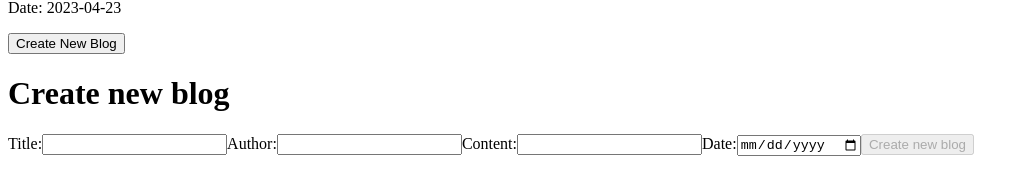
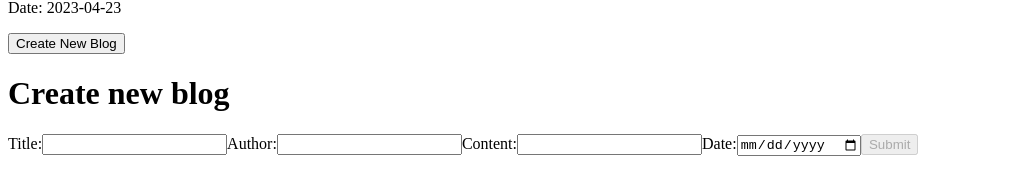
Before and after one commit to Andreaa-Dev/blog-angular, an Angular app: page / in a window 1280 px wide. Both pictures are taken after a click on the button "Create New Blog". Shown: the part 251-446 px from the top of the page, without its empty margins (0-1029 px from the left). Built offline with nearby package versions, Linux system fonts and the light colour scheme.

Commit message:
add blog logic work

```diff
--- a/blogs.json
+++ b/blogs.json
@@ -13,6 +13,14 @@
       "date": "2023-04-23",
       "author": "Jane Smith",
       "content": "This is the content of the second blog."
+    },
+    {
+      "showDetail": true,
+      "title": "sdc",
+      "author": "csd",
+      "content": "c sd",
+      "date": "2023-12-14",
+      "id": 3
     }
   ]
 }
--- a/src/app/app.component.html
+++ b/src/app/app.component.html
@@ -5,9 +5,10 @@
   <button (click)="showCreateForm()">Create New Blog</button>
 
   <!-- Create Blog Form -->
-  <!-- (blogCreated)="handleBlogCreated($event)" -->
-
-  <app-blog-create *ngIf="showCreate"></app-blog-create>
+  <app-blog-create
+    *ngIf="showCreate"
+    (blogCreated)="handleBlogCreated($event)"
+  ></app-blog-create>
 
   <!-- Displaying a List of Blogs -->
   <!-- <div *ngFor="let blog of blogs">
--- a/src/app/app.component.ts
+++ b/src/app/app.component.ts
@@ -1,32 +1,53 @@
-import { Component } from '@angular/core';
+import { Component, OnInit } from '@angular/core';
+import { BlogService } from './blog.service';
+import { Blog, BlogRaw } from './model/blog.model';
+import { Observable } from 'rxjs';
 
 @Component({
   selector: 'app-root',
   templateUrl: './app.component.html',
   styleUrls: ['./app.component.css'],
 })
-export class AppComponent {
-  title = 'blog-app';
-  blogs = [
-    {
-      id: 1,
-      title: 'First Blog Title',
-      date: '2023-04-22',
-      author: 'John Doe',
-      content: 'This is the content of the first blog.',
-    },
-    {
-      id: 2,
-      title: 'Second Blog Title',
-      date: '2023-04-23',
-      author: 'Jane Smith',
-      content: 'This is the content of the second blog.',
-    },
-  ];
+export class AppComponent implements OnInit {
+  blogs!: Observable<BlogRaw[]>;
+
+  constructor(private blogService: BlogService) {}
+
+  ngOnInit(): void {
+    this.fetchBlogs();
+  }
+
+  fetchBlogs() {
+    this.blogs = this.blogService.getBlogs();
+  }
 
   showCreate = false;
   // logic to create new form
   showCreateForm() {
     this.showCreate = true;
   }
+
+  // handleBlogCreated(event: any) {}
+  handleBlogCreated(newBlogRaw: BlogRaw) {
+    const newBlog: Blog = {
+      showDetail: true,
+      id: newBlogRaw.id,
+      title: newBlogRaw.title,
+      author: newBlogRaw.author,
+      content: newBlogRaw.content,
+      date: newBlogRaw.date,
+      // Add other properties as needed
+    };
+
+    this.blogService.addBlog(newBlog).subscribe(
+      (addedBlog: BlogRaw) => {
+        console.log('Blog created successfully:', addedBlog);
+        this.showCreate = false;
+        this.fetchBlogs();
+      },
+      (error) => {
+        console.error('Error creating blog:', error);
+      }
+    );
+  }
 }
--- a/src/app/app.module.ts
+++ b/src/app/app.module.ts
@@ -1,6 +1,7 @@
 import { NgModule } from '@angular/core';
 import { BrowserModule } from '@angular/platform-browser';
 import { ReactiveFormsModule } from '@angular/forms';
+import { HttpClientModule } from '@angular/common/http';
 
 import { AppComponent } from './app.component';
 import { BlogListComponent } from './blog-list/blog-list.component';
@@ -16,7 +17,7 @@ import { BlogEditComponent } from './blog-edit/blog-edit.component';
     BlogCreateComponent,
     BlogEditComponent,
   ],
-  imports: [BrowserModule, ReactiveFormsModule],
+  imports: [BrowserModule, ReactiveFormsModule, HttpClientModule],
   providers: [],
   bootstrap: [AppComponent],
 })
--- a/src/app/blog-create/blog-create.component.html
+++ b/src/app/blog-create/blog-create.component.html
@@ -13,7 +13,5 @@
   <label for="date">Date:</label>
   <input type="date" id="date" formControlName="date" />
 
-  <button type="submit" [disabled]="createNewBlog.invalid">
-    Create new blog
-  </button>
+  <button type="submit" [disabled]="createNewBlog.invalid">Submit</button>
 </form>
--- a/src/app/blog-create/blog-create.component.ts
+++ b/src/app/blog-create/blog-create.component.ts
@@ -1,5 +1,8 @@
-import { Component } from '@angular/core';
+import { Component, EventEmitter, OnInit, Output } from '@angular/core';
 import { FormBuilder, FormGroup, Validators } from '@angular/forms';
+import { BlogRaw } from '../model/blog.model';
+import { Observable } from 'rxjs';
+import { BlogService } from '../blog.service';
 
 @Component({
   selector: 'app-blog-create',
@@ -7,9 +10,10 @@ import { FormBuilder, FormGroup, Validators } from '@angular/forms';
   styleUrls: ['./blog-create.component.css'],
 })
 export class BlogCreateComponent {
+  @Output() blogCreated = new EventEmitter<BlogRaw>();
   createNewBlog: FormGroup;
 
-  constructor(private fb: FormBuilder) {
+  constructor(private fb: FormBuilder, private blogService: BlogService) {
     this.createNewBlog = this.fb.group({
       title: ['', [Validators.required]],
       author: ['', [Validators.required]],
@@ -17,13 +21,15 @@ export class BlogCreateComponent {
       date: [
         '',
         Validators.required,
-        // date follows the pattern 'YYYY-MM-DD'
-        Validators.pattern(/^\d{4}-\d{2}-\d{2}$/),
+        // // date follows the pattern 'YYYY-MM-DD'
+        // Validators.pattern(/^\d{4}-\d{2}-\d{2}$/),
       ],
     });
   }
 
   handleBlogCreated() {
-    console.log(this.createNewBlog.value);
+    const newBlog: BlogRaw = this.createNewBlog.value;
+    // Emit the blog data
+    this.blogCreated.emit(newBlog);
   }
 }
```
Lines whose indentation alone changed are shown as unchanged.
